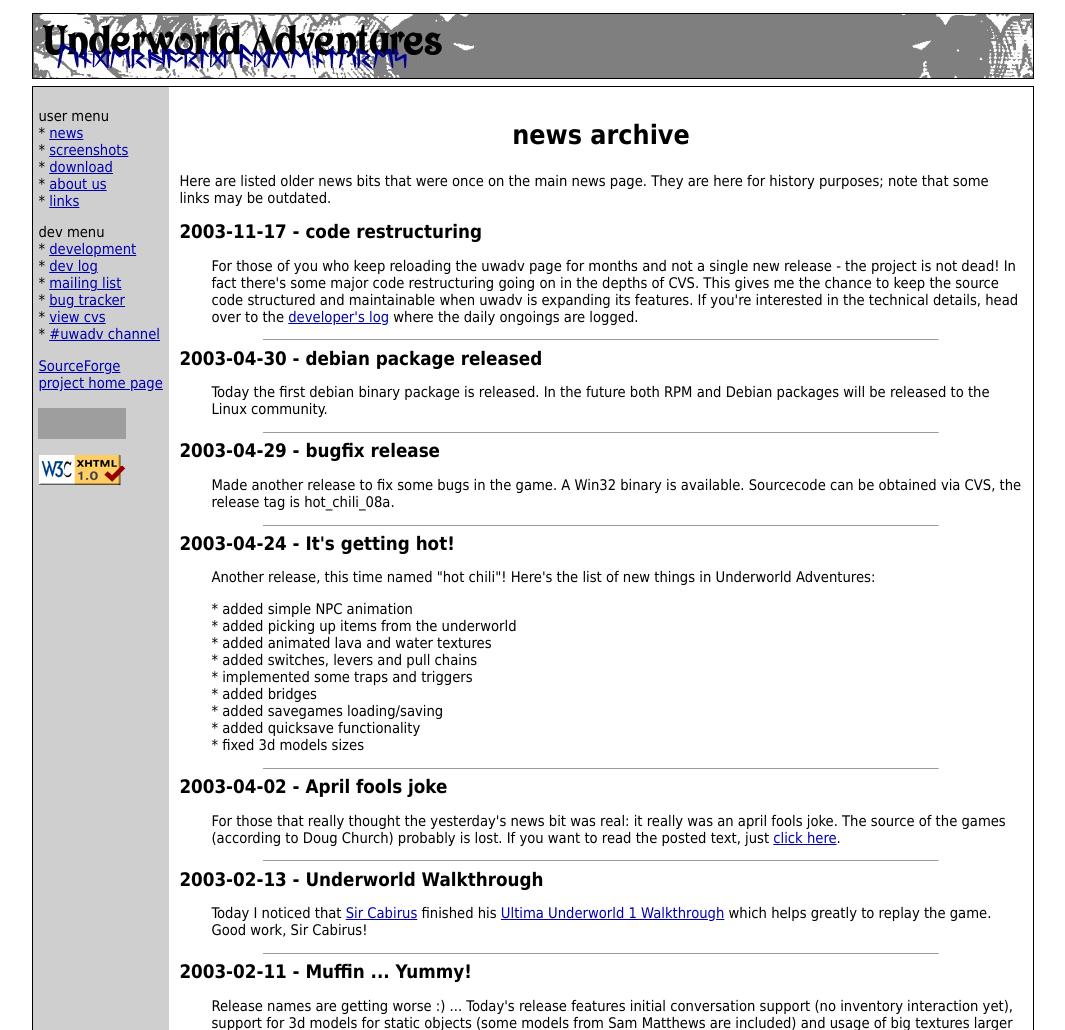
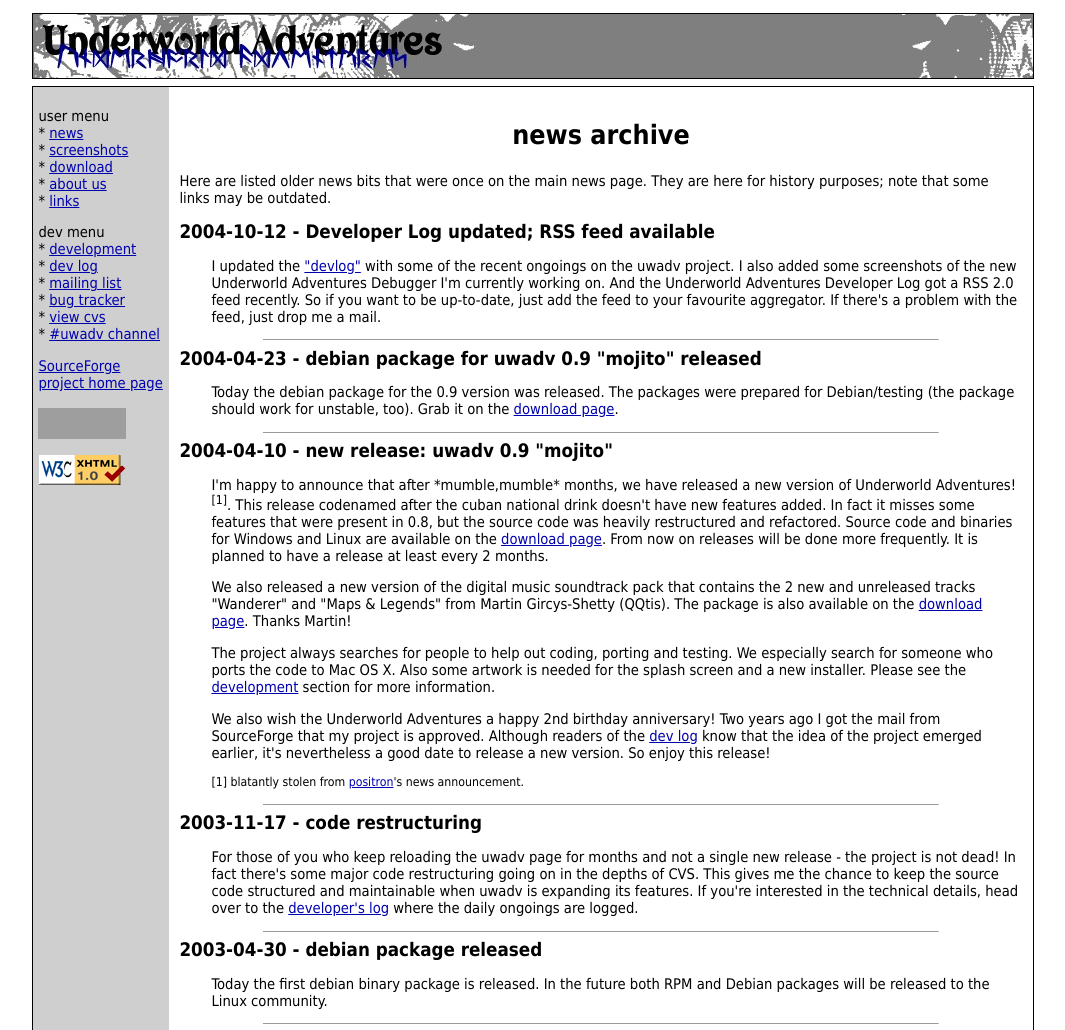
Before and after one commit to vividos/UnderworldAdventures, a PHP site: page /index.php?page=archive in a window 1280 px wide. Shown: the top 1030 px of the page, without its empty margins (107-1172 px from the left). Run offline with PHP 8.4, Linux system fonts and the light colour scheme; data that the repository does not hold is empty; grey boxes are pictures that could not be loaded.

Commit message:
moved older items to archive

```diff
--- a/webpages/archive.php
+++ b/webpages/archive.php
@@ -3,6 +3,46 @@
 <p>
 Here are listed older news bits that were once on the main news page. They are here for history purposes; note that some links may be outdated.
 </p>
+
+<span class="newsHeading">2004-10-12 - Developer Log updated; RSS feed available</span>
+
+<p class="newsBody">
+I updated the <a href="index.php?page=devlog">"devlog"</a> with some of the recent ongoings on the uwadv project. I also added some screenshots of the new Underworld Adventures Debugger I'm currently working on. And the Underworld Adventures Developer Log got a RSS 2.0 feed recently. So if you want to be up-to-date, just add the feed to your favourite aggregator. If there's a problem with the feed, just drop me a mail.
+</p>
+
+<hr size="1" width="80%"/>
+
+<span class="newsHeading">2004-04-23 - debian package for uwadv 0.9 "mojito" released</span>
+
+<p class="newsBody">
+Today the debian package for the 0.9 version was released. The packages were prepared for Debian/testing (the package should work for unstable, too). Grab it on the <a href="index.php?page=download">download page</a>.
+</p>
+
+<hr size="1" width="80%"/>
+
+<span class="newsHeading">2004-04-10 - new release: uwadv 0.9 "mojito"</span>
+
+<p class="newsBody">
+I'm happy to announce that after *mumble,mumble* months, we have released a new version of Underworld Adventures!<sup>[1]</sup>. This release codenamed after the cuban national drink doesn't have new features added. In fact it misses some features that were present in 0.8, but the source code was heavily restructured and refactored. Source code and binaries for Windows and Linux are available on the <a href="index.php?page=download">download page</a>. From now on releases will be done more frequently. It is planned to have a release at least every 2 months.
+</p>
+
+<p class="newsBody">
+We also released a new version of the digital music soundtrack pack that contains the 2 new and unreleased tracks "Wanderer" and "Maps &amp; Legends" from Martin Gircys-Shetty (QQtis). The package is also available on the <a href="index.php?page=download">download page</a>. Thanks Martin!
+</p>
+
+<p class="newsBody">
+The project always searches for people to help out coding, porting and testing. We especially search for someone who ports the code to Mac OS X. Also some artwork is needed for the splash screen and a new installer. Please see the <a href="index.php?page=dev">development</a> section for more information.
+</p>
+
+<p class="newsBody">
+We also wish the Underworld Adventures a happy 2nd birthday anniversary! Two years ago I got the mail from SourceForge that my project is approved. Although readers of the <a href="index.php?page=devlog">dev log</a> know that the idea of the project emerged earlier, it's nevertheless a good date to release a new version. So enjoy this release!
+</p>
+
+<p class="newsBody">
+<small>[1] blatantly stolen from <a href="http://www.xiph.org/positron/" target="_blank">positron</a>'s news announcement.</small>
+</p>
+
+<hr size="1" width="80%"/>
 
 <span class="newsHeading">2003-11-17 - code restructuring</span>
 <p class="newsBody">
```
